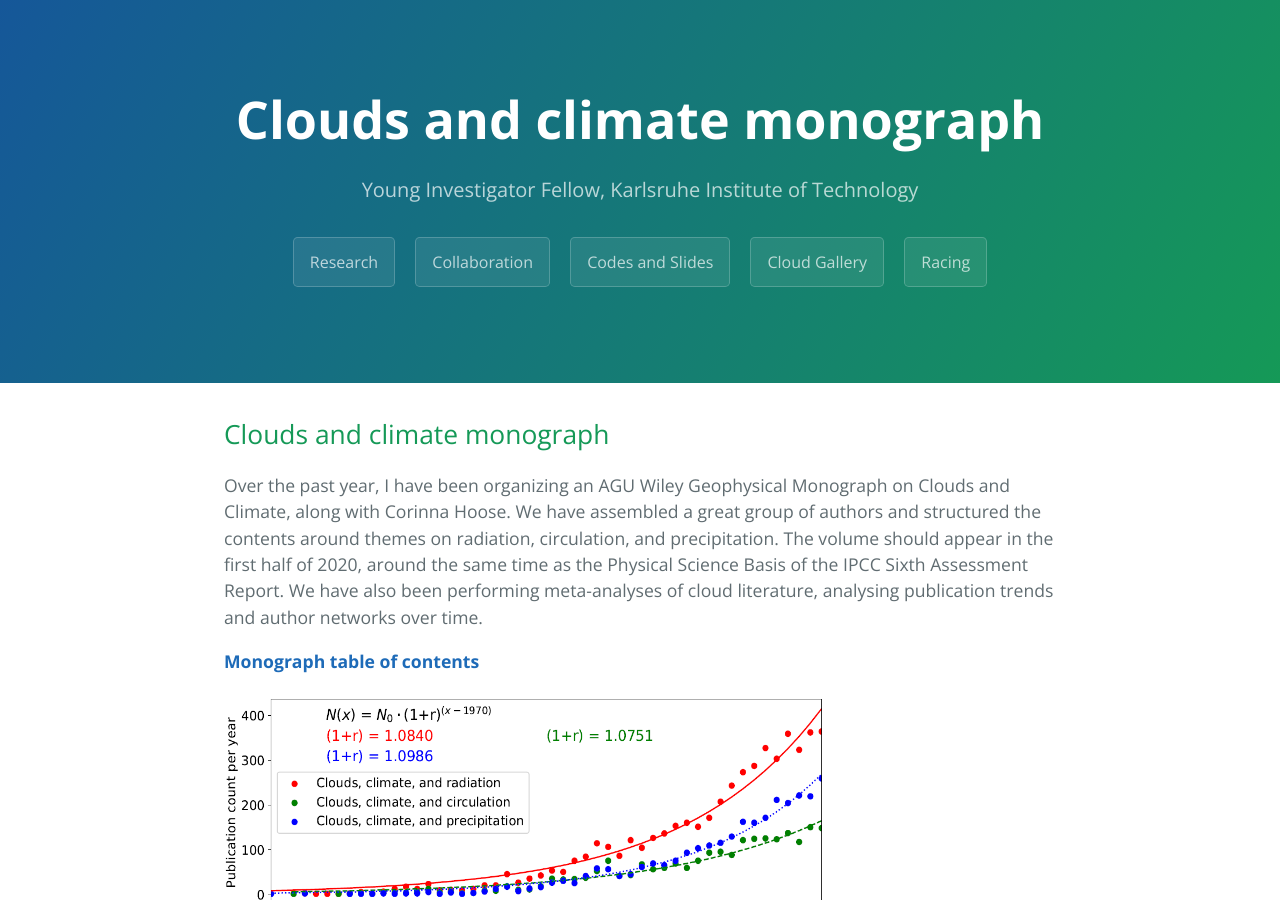
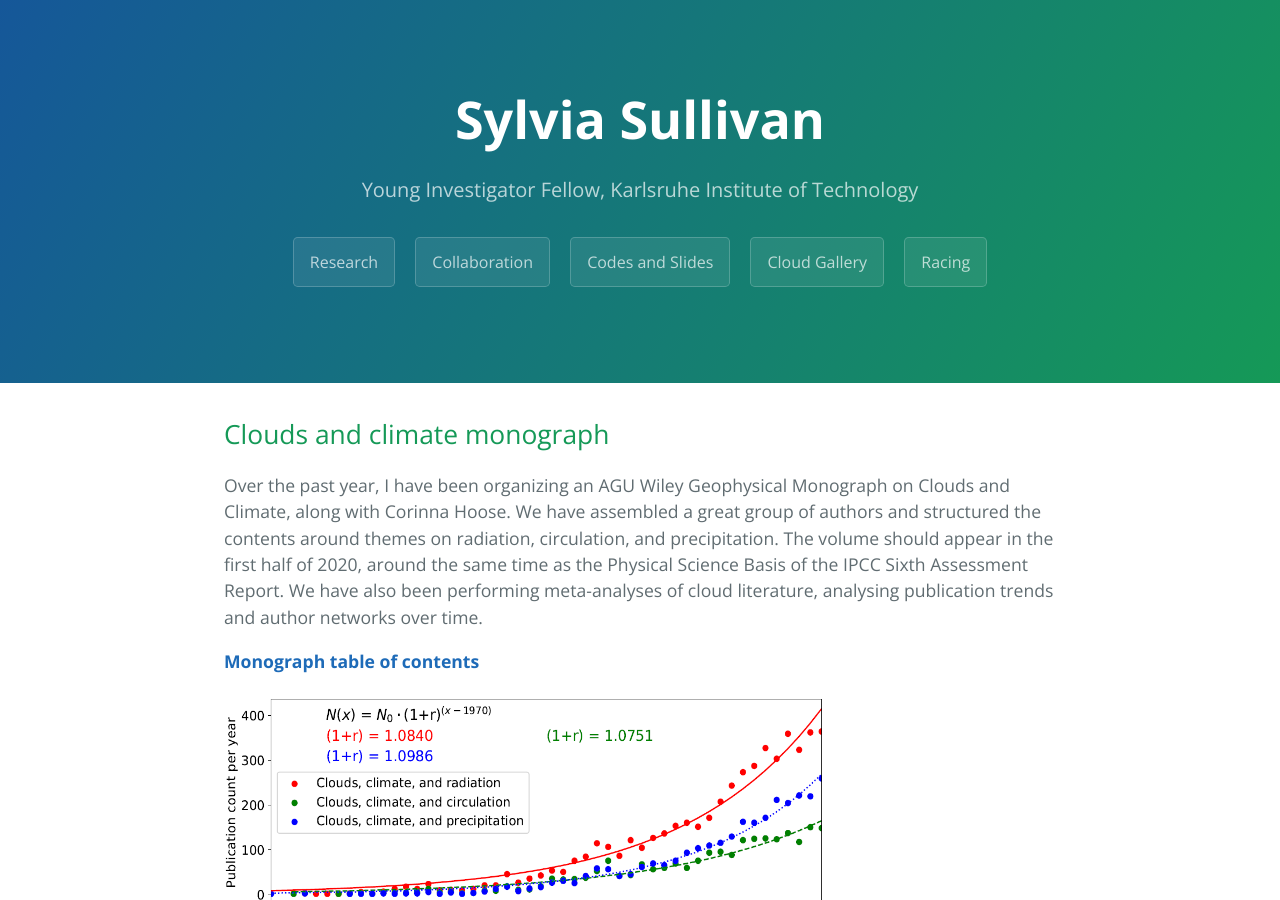
Before and after one commit to sylviasullivan/sylviasullivan.github.io, a Jekyll site: the page built from collaboration.md, in a window 1280 px wide and 900 px high. Built offline with Jekyll 4.4.1, drawn with Linux system fonts in a browser that asks for light colours; our own code applies the rules of GitHub Pages for plain Markdown files.

Commit message:
collaboration.md header

```diff
--- a/collaboration.md
+++ b/collaboration.md
@@ -1,3 +1,9 @@
+---
+layout: default
+title: Sylvia Sullivan
+description: Young Investigator Fellow, Karlsruhe Institute of Technology
+---
+
 ## Clouds and climate monograph
 
 Over the past year, I have been organizing an AGU Wiley Geophysical Monograph on Clouds and Climate, along with Corinna Hoose. We have assembled a great group of authors and structured the contents around themes on radiation, circulation, and precipitation. The volume should appear in the first half of 2020, around the same time as the Physical Science Basis of the IPCC Sixth Assessment Report. We have also been performing meta-analyses of cloud literature, analysing publication trends and author networks over time.
```
